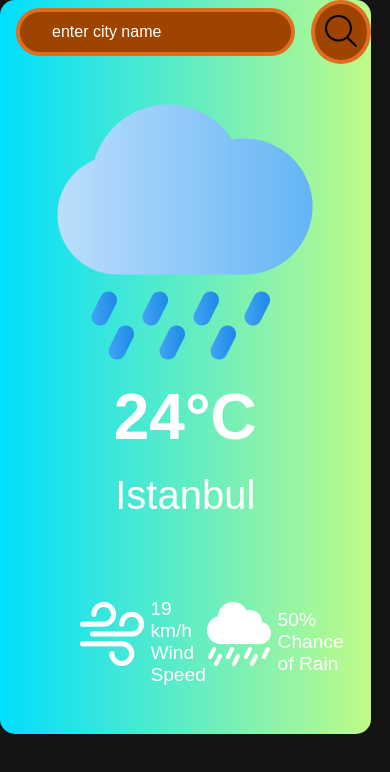
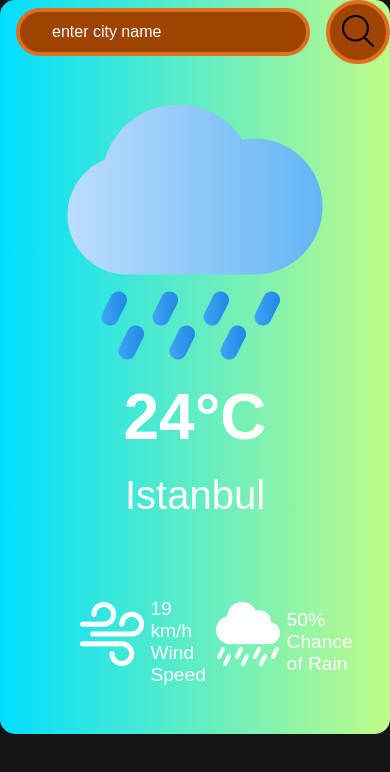
Before and after one commit to Ramazantk3/Weather-Forecast-App-JS, a plain HTML site: page index.html in a window 390 px wide. Drawn offline with Linux system fonts and the light colour scheme; no server answers.

Commit message:
Update styles.css

```diff
--- a/styles.css
+++ b/styles.css
@@ -20,8 +20,15 @@ body{
 }
 @media screen and (max-width: 768px) {
   .containerCard {
+     width: 100%;
+     max-width: 100%;
      margin:0;
-     padding:0
+     padding:0;
+  }
+
+  .searchBar input{
+    margin:0;
+    padding:0;
   }
 }
 .searchBar{
```
